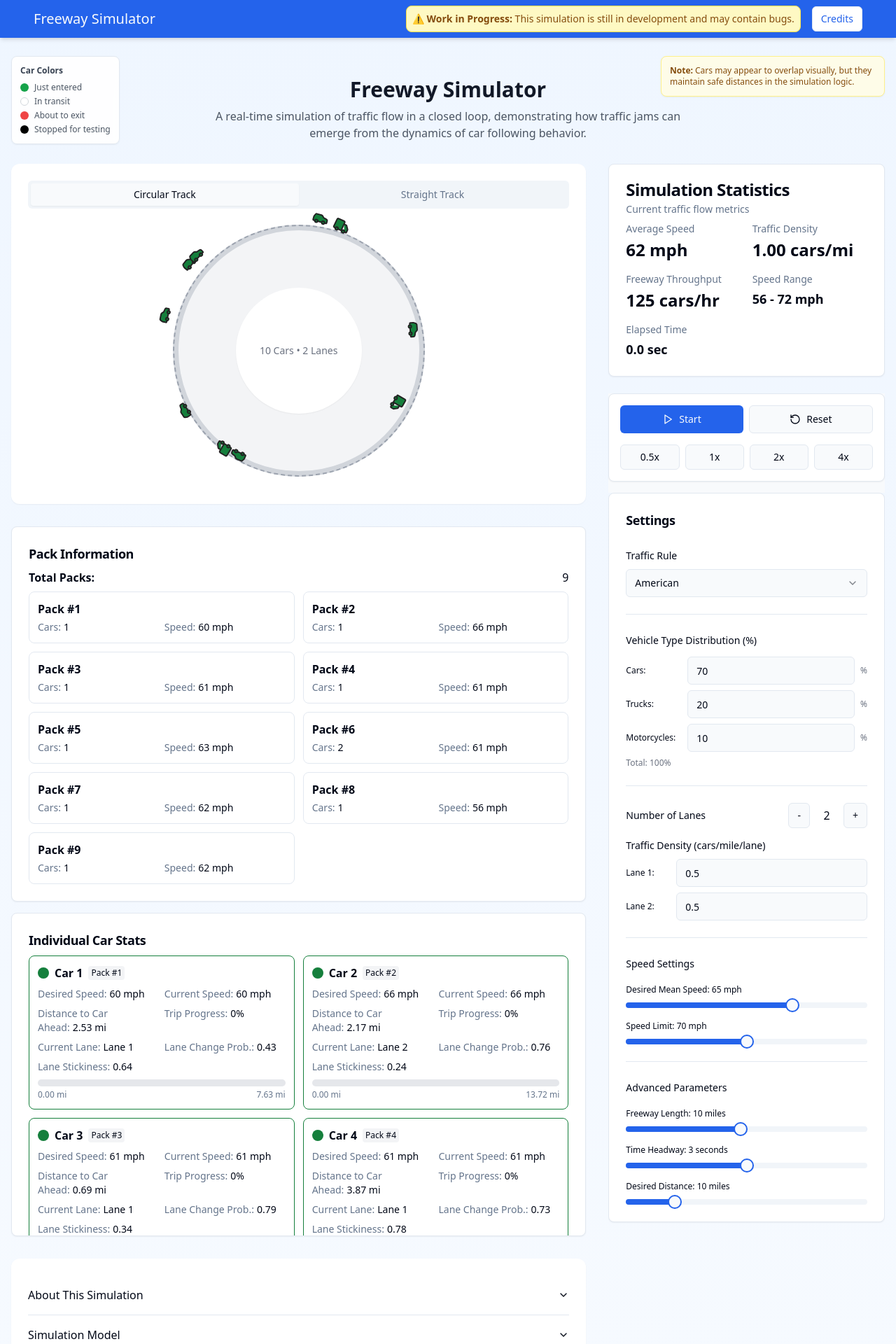
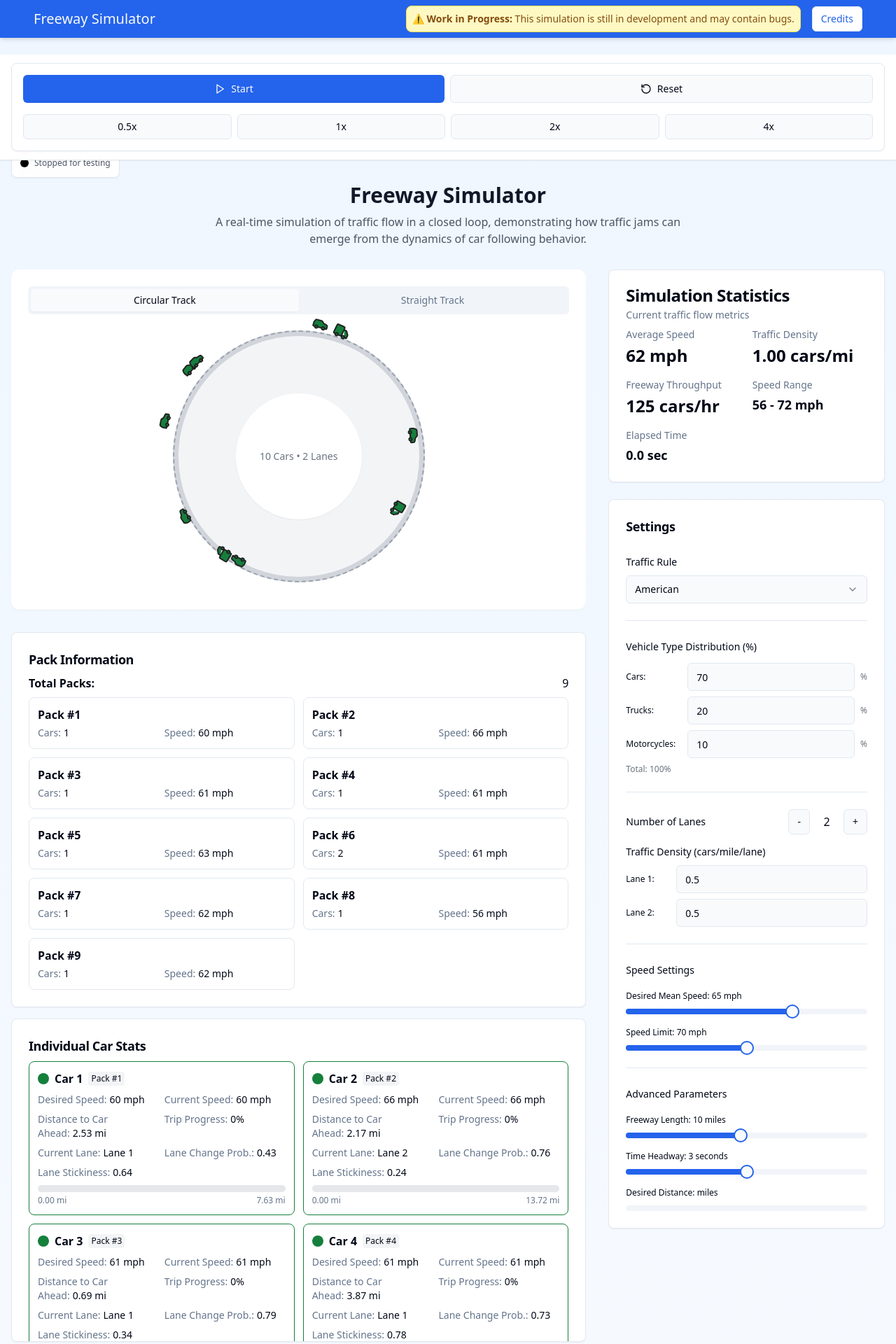
Before and after one commit to aaryanpraveen16/freeway-simulator, a React (Vite) app: page /freeway-simulator in a window 1280 px wide. Shown: the top 1920 px of the page at 70% size. Built offline with nearby package versions, Linux system fonts and the light colour scheme.

Commit message:
feat: Move controls to top and make sticky
Moves the start/pause and playback speed controls to the top of the page, above the track section. The controls will stick to the top when scrolling.

```diff
--- a/src/components/ControlPanel.tsx
+++ b/src/components/ControlPanel.tsx
@@ -1,33 +1,24 @@
 
 import React from "react";
 import { Card, CardContent, CardHeader, CardTitle } from "@/components/ui/card";
-import { Button } from "@/components/ui/button";
 import { Input } from "@/components/ui/input";
 import { Label } from "@/components/ui/label";
 import { Select, SelectContent, SelectItem, SelectTrigger, SelectValue } from "@/components/ui/select";
 import { Slider } from "@/components/ui/slider";
 import { Separator } from "@/components/ui/separator";
-import { Pause, Play, RotateCcw } from "lucide-react";
-import { SimulationParams, Car as CarType } from "@/utils/trafficSimulation";
+import { Button } from "@/components/ui/button";
+import { SimulationParams } from "@/utils/trafficSimulation";
 
 interface ControlPanelProps {
-  isRunning: boolean;
-  onToggleSimulation: () => void;
-  onReset: () => void;
   params: SimulationParams;
   onUpdateParams: (params: Partial<SimulationParams>) => void;
-  setSimulationSpeed: (speed: number) => void;
   trafficRule: 'american' | 'european';
   onTrafficRuleChange: (rule: 'american' | 'european') => void;
 }
 
 const ControlPanel: React.FC<ControlPanelProps> = ({
-  isRunning,
-  onToggleSimulation,
-  onReset,
   params,
   onUpdateParams,
-  setSimulationSpeed,
   trafficRule,
   onTrafficRuleChange,
 }) => {
@@ -82,78 +73,6 @@ const ControlPanel: React.FC<ControlPanelProps> = ({
 
   return (
     <div className="flex flex-col h-full">
-      {/* Sticky Controls */}
-      <div className="sticky top-0 z-10 bg-background pb-4">
-        <Card>
-          <CardContent className="p-4 space-y-4">
-            <div className="flex gap-2">
-              <Button
-                onClick={onToggleSimulation}
-                variant={isRunning ? "destructive" : "default"}
-                className="flex-1 flex items-center gap-2"
-              >
-                {isRunning ? (
-                  <>
-                    <Pause size={16} />
-                    Pause
-                  </>
-                ) : (
-                  <>
-                    <Play size={16} />
-                    Start
-                  </>
-                )}
-              </Button>
-
-              <Button
-                onClick={onReset}
-                variant="outline"
-                className="flex-1 flex items-center gap-2"
-              >
-                <RotateCcw size={16} />
-                Reset
-              </Button>
-            </div>
-
-            <div className="flex gap-2">
-              <Button
-                onClick={() => setSimulationSpeed(0.5)}
-                variant="outline"
-                size="sm"
-                className="flex-1"
-              >
-                0.5x
-              </Button>
-              <Button
-                onClick={() => setSimulationSpeed(1)}
-                variant="outline"
-                size="sm"
-                className="flex-1"
-              >
-                1x
-              </Button>
-              <Button
-                onClick={() => setSimulationSpeed(2)}
-                variant="outline"
-                size="sm"
-                className="flex-1"
-              >
-                2x
-              </Button>
-              <Button
-                onClick={() => setSimulationSpeed(4)}
-                variant="outline"
-                size="sm"
-                className="flex-1"
-              >
-                4x
-              </Button>
-            </div>
-          </CardContent>
-        </Card>
-      </div>
-
-      {/* Scrollable Settings */}
       <div className="flex-1 overflow-y-auto">
         <Card>
           <CardHeader>
@@ -335,10 +254,10 @@ const ControlPanel: React.FC<ControlPanelProps> = ({
               </div>
 
               <div className="space-y-2">
-                <Label className="text-xs">Desired Distance: {params.meanDistTripPlanned} miles</Label>
+                <Label className="text-xs">Desired Distance: {params.desiredTrip} miles</Label>
                 <Slider
-                  value={[params.meanDistTripPlanned]}
-                  onValueChange={([value]) => onUpdateParams({ meanDistTripPlanned: value })}
+                  value={[params.desiredTrip]}
+                  onValueChange={([value]) => onUpdateParams({ desiredTrip: value })}
                   min={1}
                   max={50}
                   step={1}
--- /dev/null
+++ b/src/components/StickyControlBar.tsx
@@ -0,0 +1,95 @@
+
+import React from "react";
+import { Card, CardContent } from "@/components/ui/card";
+import { Button } from "@/components/ui/button";
+import { Pause, Play, RotateCcw } from "lucide-react";
+
+interface StickyControlBarProps {
+  isRunning: boolean;
+  onToggleSimulation: () => void;
+  onReset: () => void;
+  setSimulationSpeed: (speed: number) => void;
+}
+
+const StickyControlBar: React.FC<StickyControlBarProps> = ({
+  isRunning,
+  onToggleSimulation,
+  onReset,
+  setSimulationSpeed,
+}) => {
+  return (
+    <div className="sticky top-0 z-50 bg-white/95 backdrop-blur-sm border-b border-gray-200 shadow-sm">
+      <div className="container mx-auto px-4 py-3">
+        <Card>
+          <CardContent className="p-4 space-y-4">
+            <div className="flex gap-2">
+              <Button
+                onClick={onToggleSimulation}
+                variant={isRunning ? "destructive" : "default"}
+                className="flex-1 flex items-center gap-2"
+              >
+                {isRunning ? (
+                  <>
+                    <Pause size={16} />
+                    Pause
+                  </>
+                ) : (
+                  <>
+                    <Play size={16} />
+                    Start
+                  </>
+                )}
+              </Button>
+
+              <Button
+                onClick={onReset}
+                variant="outline"
+                className="flex-1 flex items-center gap-2"
+              >
+                <RotateCcw size={16} />
+                Reset
+              </Button>
+            </div>
+
+            <div className="flex gap-2">
+              <Button
+                onClick={() => setSimulationSpeed(0.5)}
+                variant="outline"
+                size="sm"
+                className="flex-1"
+              >
+                0.5x
+              </Button>
+              <Button
+                onClick={() => setSimulationSpeed(1)}
+                variant="outline"
+                size="sm"
+                className="flex-1"
+              >
+                1x
+              </Button>
+              <Button
+                onClick={() => setSimulationSpeed(2)}
+                variant="outline"
+                size="sm"
+                className="flex-1"
+              >
+                2x
+              </Button>
+              <Button
+                onClick={() => setSimulationSpeed(4)}
+                variant="outline"
+                size="sm"
+                className="flex-1"
+              >
+                4x
+              </Button>
+            </div>
+          </CardContent>
+        </Card>
+      </div>
+    </div>
+  );
+};
+
+export default StickyControlBar;
--- a/src/pages/Index.tsx
+++ b/src/pages/Index.tsx
@@ -1,6 +1,7 @@
 import React, { useState, useEffect, useCallback, useRef } from "react";
 import TrafficTrack from "@/components/TrafficTrack";
 import ControlPanel from "@/components/ControlPanel";
+import StickyControlBar from "@/components/StickyControlBar";
 import StatsDisplay from "@/components/StatsDisplay";
 import CarStatsCard from "@/components/CarStatsCard";
 import SimulationInfo from "@/components/SimulationInfo";
@@ -19,8 +20,6 @@ import {
   type Car
 } from "@/utils/trafficSimulation";
 import { useToast } from "@/hooks/use-toast";
-import { Button } from "@/components/ui/button";
-import { Pause, Play, RotateCcw } from "lucide-react";
 
 interface SimulationEvent {
   type: 'exit' | 'enter' | 'laneChange';
@@ -394,15 +393,23 @@ const Index = () => {
     <div className="min-h-screen bg-gradient-to-b from-blue-50 to-white">
       <Navbar />
 
+      {/* Sticky Control Bar */}
+      <StickyControlBar
+        isRunning={isRunning}
+        onToggleSimulation={toggleSimulation}
+        onReset={handleReset}
+        setSimulationSpeed={setSimulationSpeed}
+      />
+
       {/* Visual Overlap Disclaimer */}
-      <div className="absolute top-20 right-4 bg-yellow-50 border border-yellow-200 rounded-lg shadow-sm p-3 z-10 max-w-xs">
+      <div className="absolute top-32 right-4 bg-yellow-50 border border-yellow-200 rounded-lg shadow-sm p-3 z-10 max-w-xs">
         <p className="text-xs text-yellow-800">
           <strong>Note:</strong> Cars may appear to overlap visually, but they maintain safe distances in the simulation logic.
         </p>
       </div>
 
       {/* Color Legend */}
-      <div className="absolute top-20 left-4 bg-white/90 backdrop-blur-sm rounded-lg shadow-sm border p-3 z-10">
+      <div className="absolute top-32 left-4 bg-white/90 backdrop-blur-sm rounded-lg shadow-sm border p-3 z-10">
         <h4 className="text-xs font-semibold text-gray-700 mb-2">Car Colors</h4>
         <div className="space-y-1 text-xs">
           <div className="flex items-center gap-2">
@@ -463,12 +470,8 @@ const Index = () => {
             />
 
             <ControlPanel
-              isRunning={isRunning}
-              onToggleSimulation={toggleSimulation}
-              onReset={handleReset}
               params={params}
               onUpdateParams={handleUpdateParams}
-              setSimulationSpeed={setSimulationSpeed}
               trafficRule={trafficRule}
               onTrafficRuleChange={setTrafficRule}
             />
```
